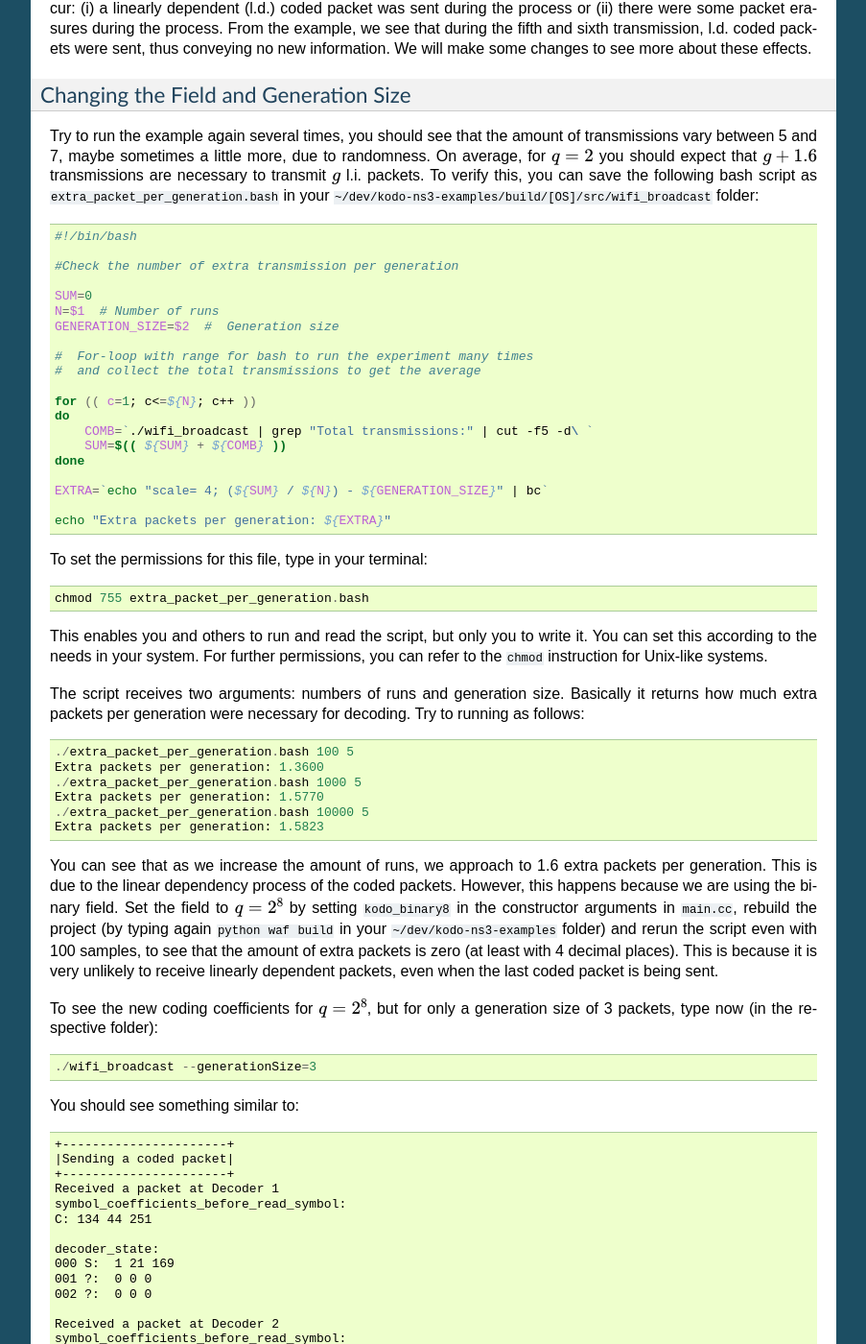
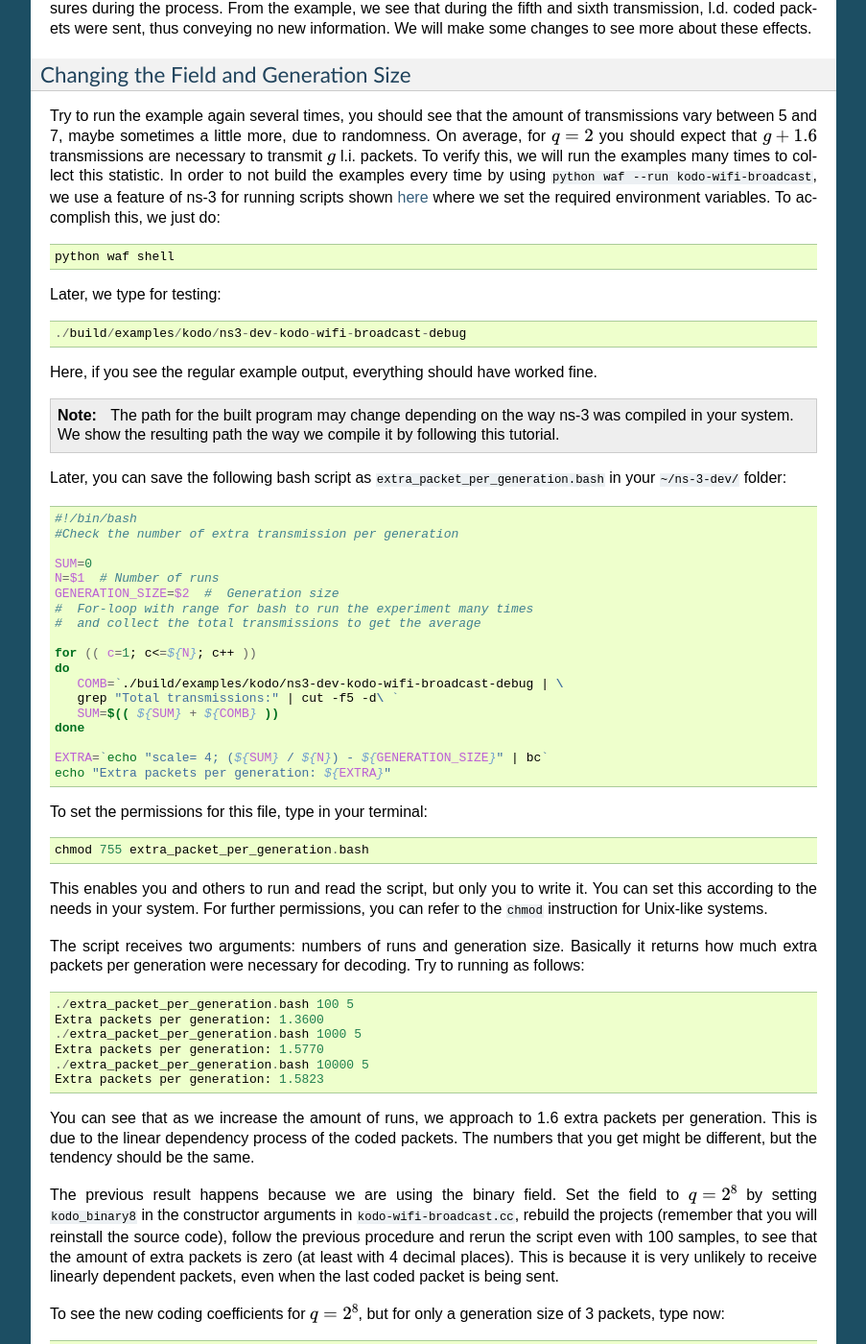
Before and after one commit to steinwurf/kodo-ns3-examples, a Sphinx documentation site: the page built from docs/wifi_broadcast.rst, in a window 1280 px wide and 1400 px high, scrolled down 11223 px. Shown: the whole window at 96% size, without its empty margins (198-1101 px from the left). Built offline with Sphinx 7.4.7, drawn with Linux system fonts in a browser that asks for light colours; formulas are drawn with MathJax 3; some of the changed text lies outside the part shown.

Commit message:
Wifi broadcast done

```diff
--- a/docs/wifi_broadcast.rst
+++ b/docs/wifi_broadcast.rst
@@ -472,11 +472,8 @@ change some parameters to check known results.
 Default Run
 ^^^^^^^^^^^
 
-First type ``cd ~/dev/kodo-ns3-examples/build/linux/src/wifi_broadcast/``
-in your terminal for you to be in the path of this example in your cloned
-repository. It is important that you run the example in this path,
-**otherwise it will not work** since the binary that the bindings rely on
-will not be located. Also remember that at this point,
+First type ``cd ~/ns-3-dev`` in your terminal for you to be in the
+path of your ns-3 cloned repository. Also remember that at this point,
 **you need to have configured and built the project with no errors**.
 If you review the constructor of the ``Broadcast`` class, you will
 observe that there is a local callback function made with a
@@ -500,7 +497,7 @@ and the previosuly tracing options defined.
 
 As a starter (once located in the path described earlier), type: ::
 
-  ./wifi_broadcast
+  python waf --run kodo-wifi-broadcast
 
 You should see an output similar to this: ::
 
@@ -690,7 +687,7 @@ In this output, the first given coded packet (CP)
 is: :math:`CP_1 = p_2 + p_3 + p_4 + p_5`.
 
 .. note:: Normally the encoder (based on the ``kodo_full_vector``),
-   would ve generated packets in a systematic way,
+   would have generated packets in a systematic way,
    but here we set that feature off in the ``Broadcast`` class constructor,
    through the encoder API ``m_encoder.set_systematic_off()``. Also, normally
    the encoder starts with the same seed in every run but we have also changed
@@ -737,32 +734,50 @@ Try to run the example again several times, you should see that the amount of
 transmissions vary between 5 and 7, maybe sometimes a little more, due to
 randomness. On average, for :math:`q = 2` you should expect that
 :math:`g + 1.6` transmissions are necessary to transmit :math:`g` l.i.
-packets. To verify this, you can save the following bash script as
-``extra_packet_per_generation.bash`` in your
-``~/dev/kodo-ns3-examples/build/[OS]/src/wifi_broadcast`` folder:
+packets. To verify this, we will run the examples many times to collect
+this statistic. In order to not build the examples every time by using
+``python waf --run kodo-wifi-broadcast``, we use a feature of ns-3
+for running scripts shown
+`here <https://www.nsnam.org/support/faq/running-scripts/>`_ where we
+set the required environment variables. To accomplish this, we just do: ::
+
+   python waf shell
+
+Later, we type for testing: ::
+
+   ./build/examples/kodo/ns3-dev-kodo-wifi-broadcast-debug
+
+Here, if you see the regular example output, everything should have
+worked fine.
+
+.. note:: The path for the built program may change depending on
+   the way ns-3 was compiled in your system. We show the resulting path
+   the way we compile it by following this tutorial.
+
+Later, you can save the following bash script as
+``extra_packet_per_generation.bash`` in your ``~/ns-3-dev/`` folder:
 
 .. code-block:: bash
 
-   #!/bin/bash
 
-   #Check the number of extra transmission per generation
+  #!/bin/bash
+  #Check the number of extra transmission per generation
 
-   SUM=0
-   N=$1  # Number of runs
-   GENERATION_SIZE=$2  #  Generation size
+  SUM=0
+  N=$1  # Number of runs
+  GENERATION_SIZE=$2  #  Generation size
+  #  For-loop with range for bash to run the experiment many times
+  #  and collect the total transmissions to get the average
 
-   #  For-loop with range for bash to run the experiment many times
-   #  and collect the total transmissions to get the average
+  for (( c=1; c<=${N}; c++ ))
+  do
+     COMB=`./build/examples/kodo/ns3-dev-kodo-wifi-broadcast-debug | \
+     grep "Total transmissions:" | cut -f5 -d\ `
+     SUM=$(( ${SUM} + ${COMB} ))
+  done
 
-   for (( c=1; c<=${N}; c++ ))
-   do
-       COMB=`./wifi_broadcast | grep "Total transmissions:" | cut -f5 -d\ `
-       SUM=$(( ${SUM} + ${COMB} ))
-   done
-
-   EXTRA=`echo "scale= 4; (${SUM} / ${N}) - ${GENERATION_SIZE}" | bc`
-
-   echo "Extra packets per generation: ${EXTRA}"
+  EXTRA=`echo "scale= 4; (${SUM} / ${N}) - ${GENERATION_SIZE}" | bc`
+  echo "Extra packets per generation: ${EXTRA}"
 
 To set the permissions for this file, type in your terminal: ::
 
@@ -786,19 +801,26 @@ decoding. Try to running as follows: ::
 
 You can see that as we increase the amount of runs, we approach to 1.6 extra
 packets per generation. This is due to the linear dependency process of the
-coded packets. However, this happens because we are using the binary field.
+coded packets. The numbers that you get might be different, but the tendency
+should be the same.
+
+The previous result happens because we are using the binary field.
 Set the field to :math:`q = 2^8` by setting ``kodo_binary8`` in the
-constructor arguments in ``main.cc``, rebuild the project (by typing again
-``python waf build`` in your ``~/dev/kodo-ns3-examples`` folder) and rerun
-the script even with 100 samples, to see that the amount of extra packets
-is zero (at least with 4 decimal places). This is because it is
-very unlikely to receive linearly dependent packets, even when the
-last coded packet is being sent.
+constructor arguments in ``kodo-wifi-broadcast.cc``, rebuild the projects
+(remember that you will reinstall the source code), follow the
+previous procedure and rerun the script even with 100 samples,
+to see that the amount of extra packets is zero (at least with 4
+decimal places). This is because it is very unlikely to receive
+linearly dependent packets, even when the last coded packet is being sent.
 
 To see the new coding coefficients for :math:`q = 2^8`, but for only a
-generation size of 3 packets, type now (in the respective folder): ::
+generation size of 3 packets, type now: ::
 
-  ./wifi_broadcast --generationSize=3
+  ./build/examples/kodo/ns3-dev-kodo-wifi-broadcast-debug --generationSize=3
+
+.. note:: If you just want to run it in the common way, you can also do it
+   but for command-line parsing to change the generation size, just
+   type: ``python waf --run kodo-wifi-broadcast --command-template="%s --generationSize=3"``
 
 You should see something similar to: ::
 
@@ -886,14 +908,15 @@ have no packet recovery. This goes a little further from a typical erasure
 channel where we may or may not have packet losses regularly, the reason being
 that receiver position and power are both fixed.
 
-To change the ``rss`` value , simply type: ::
+To change the ``rss`` value , we can do it in the regular way as ::
 
-  ./wifi_broadcast --rss=-96
+  python waf --run kodo-wifi-broadcast --command-template="%s --rss=-96"
 
 You will see no output because the program gets into an infinite loop.
 To finish the program type ``Ctrl+C`` in your terminal.
 To verify that the running program ended, verify that a ``^C`` sign
-appears in your terminal. The program enters a loop because we receive no
+appears in your terminal (also ``Interrupted`` may appear as well).
+The program enters a loop because we receive no
 packets at all and the decoder will never be full rank.
 
 Using Other Tracing Features
@@ -907,9 +930,10 @@ and its setting in each decoder and just add the line
 the filters and see the full decoder trace in the simulation.
 To avoid a many prints, we will use a low generation and field size with
 1 user in the binary field. To do so, set the field again to ``kodo_binary``
-in ``main.cc`` for the field type, save your files, rebuild and type: ::
+in ``kodo-wifi-broadcast.cc`` for the field type, save your files, rebuild
+and type: ::
 
-  ./wifi_broadcast --generationSize=2 --users=1
+  python waf --run kodo-wifi-broadcast --command-template="%s --generationSize=2 --users=1"
 
 Then, you will get an output like the following: ::
 
@@ -1029,8 +1053,7 @@ Review pcap Traces
 ^^^^^^^^^^^^^^^^^^
 
 As we described earlier, the simulation leaves pcap format files
-(``kodo-wifi-broadcast-*-*.pcap``) in your
-``~/dev/kodo-ns3-examples/build/[OS]/src/wifi_broadcast`` folder.
+(``kodo-wifi-broadcast-*-*.pcap``) in your ``~/ns-3-dev/`` folder.
 You can read these files with different programs like tcpdump or Wireshark.
 tcpdump is standard on most Unix-like systems and is based on the libpcap
 library. `Wireshark <https://www.wireshark.org/>`_ is another free, open-source
```
